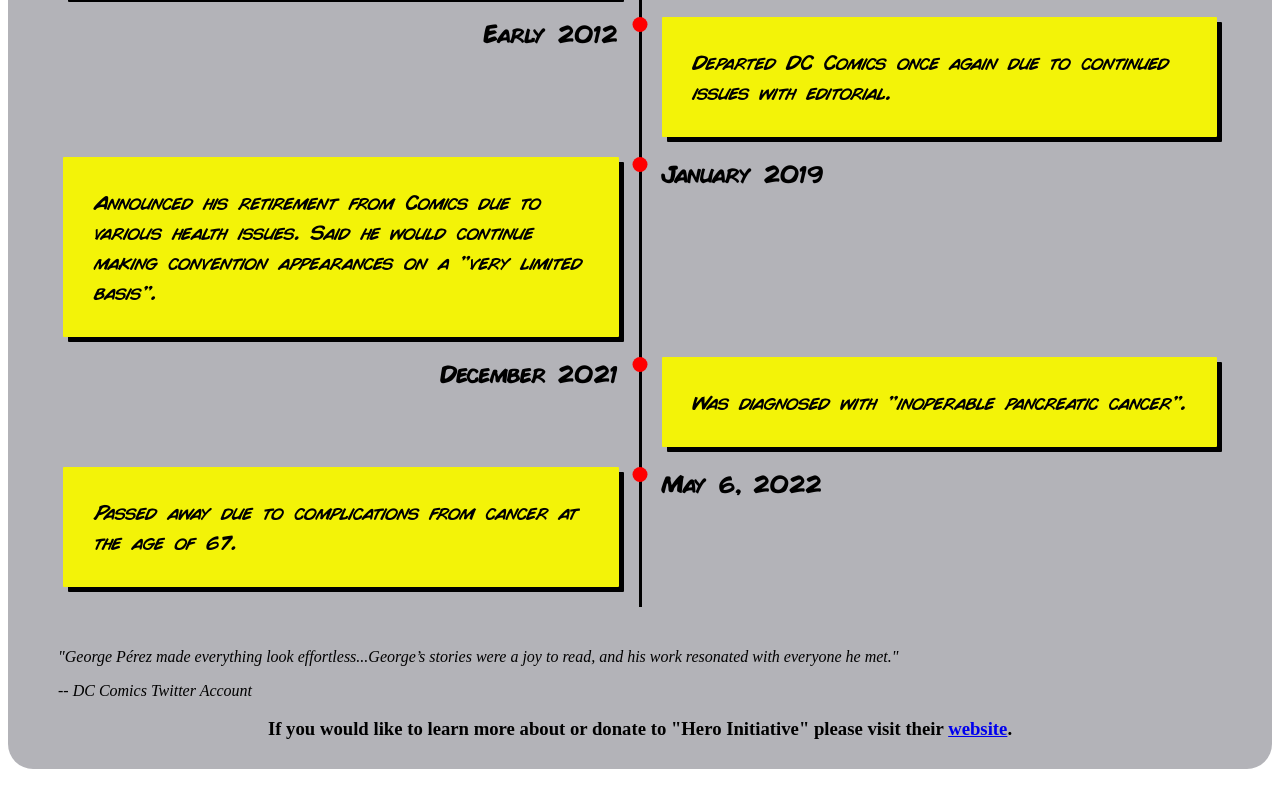
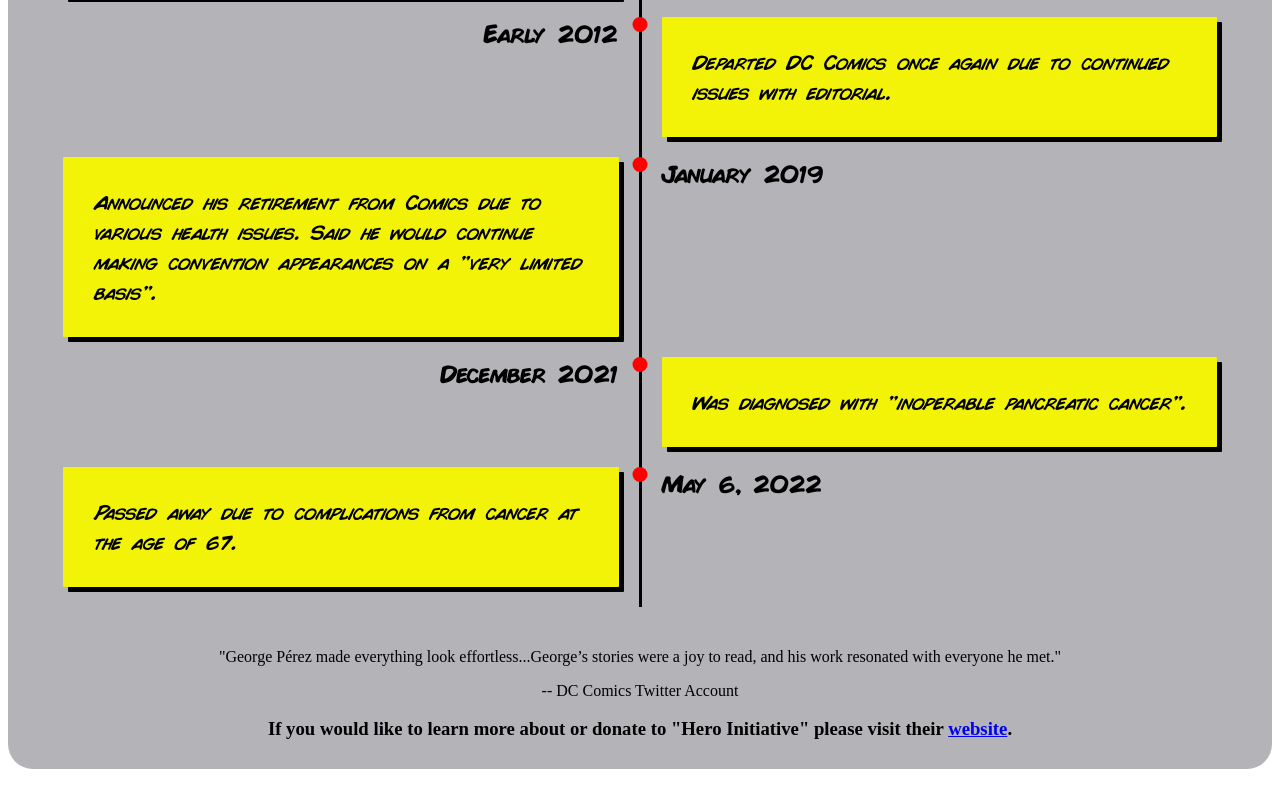
Before and after one commit to AaronJHarvey/Tribute-Page, a plain HTML site: page src/index.html in a window 1280 px wide. Shown: the part 5148-5942 px from the top of the page. Drawn offline with Linux system fonts and the light colour scheme.

Commit message:
Changes block quote design

```diff
--- a/src/index.html
+++ b/src/index.html
@@ -404,10 +404,27 @@
 
                 </div>
 
-                <blockquote cite="https://twitter.com/DCComics/status/1522991328405073921">
+                <div id="content">
+                    <div class="testimonial">
+                        <blockquote>
+                            "George Pérez made everything look effortless...George’s stories were a joy to read, and his work resonated with everyone he met."
+                        </blockquote>
+                        <div></div>
+                        <p>
+                           -- DC Comics Twitter Account
+                        </p>
+                    </div>
+                </div>
+
+
+                <!-- <blockquote cite="https://twitter.com/DCComics/status/1522991328405073921">
                     <p>"George Pérez made everything look effortless...George’s stories were a joy to read, and his work resonated with everyone he met."</p>
-                    <cite> -- DC Comics Twitter Account</cite>
                 </blockquote>
+                <div></div>
+                <p id="citation">
+                    -- DC Comics Twitter Account
+                </p> -->
+
 
 
                     <h3> If you would like to learn more about or donate to "Hero Initiative" please visit their <a id="tribute-link" href="https://www.heroinitiative.org/" target="_blank"> website</a>.</h3>
--- a/src/styles.css
+++ b/src/styles.css
@@ -79,10 +79,30 @@ h1 {
 	margin-bottom: 0;
 }
 
-blockquote {
+/* blockquote {
 	font-style: italic;
-	text-align: left;
+	text-align: center;
 }
+
+blockquote > p {
+	margin: 10px 10px 0;
+	background: #efefef;
+	padding: 20px 60px;
+	position: relative;
+	border: none;
+	border-radius: 8px;
+	font-style: italic;
+}
+
+blockquote:before,
+blockquote:after {
+	content: "\201C";
+	position: absolute;
+	font-size: 80px;
+	line-height: 1;
+	color: #757f9a;
+	font-style: normal;
+} */
 
 .timeline {
 	margin: 0 auto;
```
